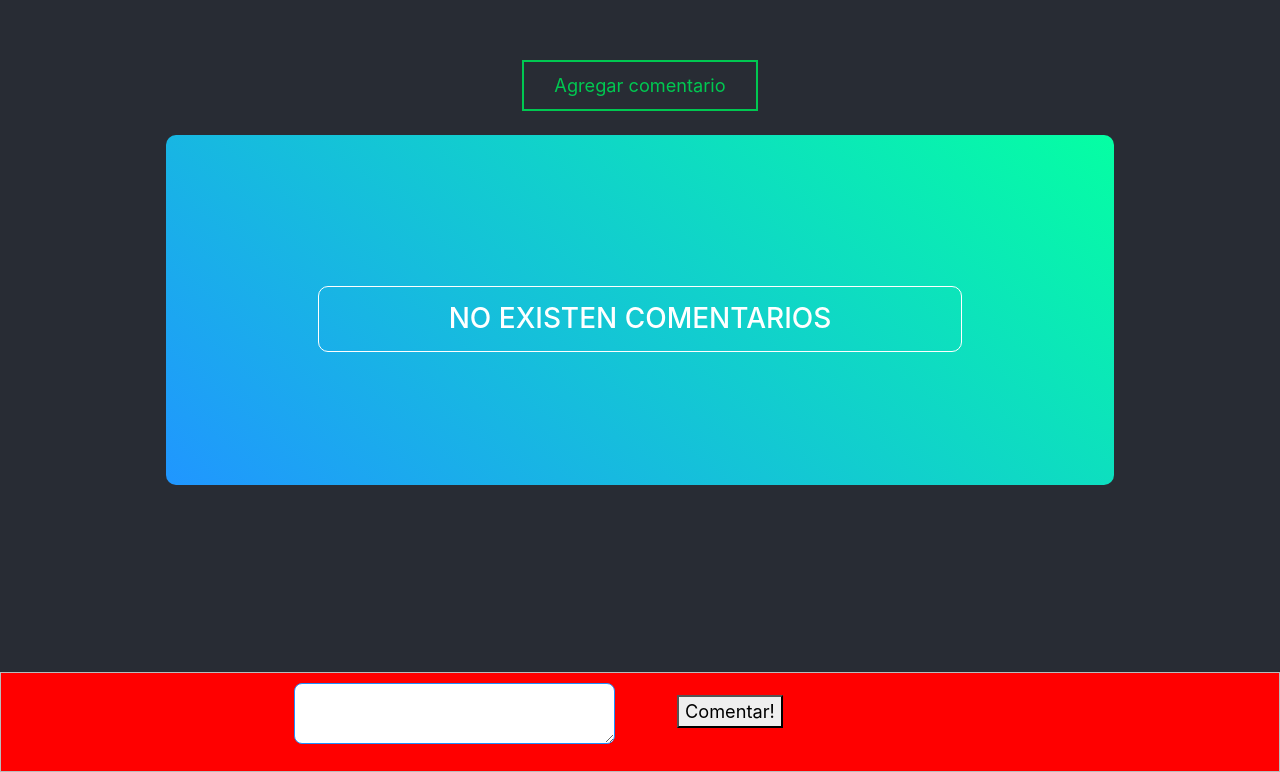
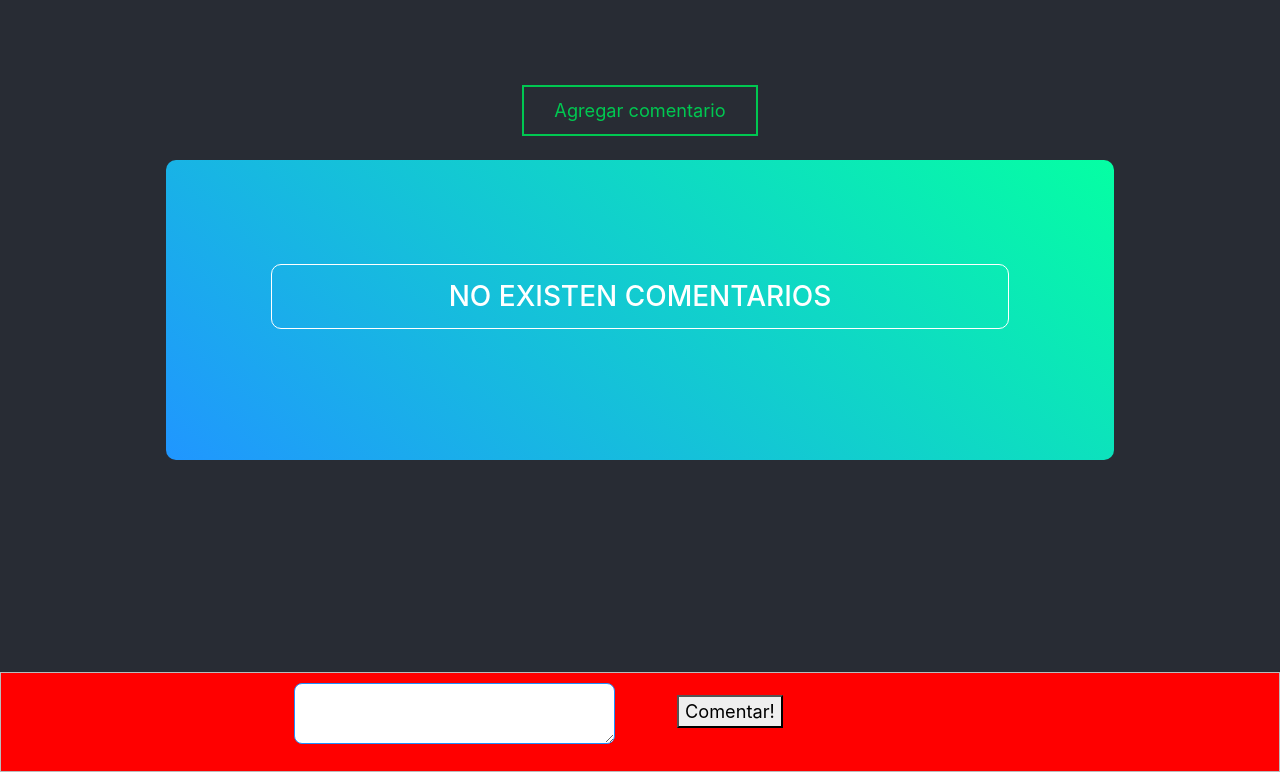
Before and after one commit to eddev92/riqra-comments, a React (Create React App) app: page / in a window 1280 px wide. Shown: the part 128-900 px from the top of the page. Built offline with nearby package versions, Linux system fonts and the light colour scheme.

Commit message:
fix style

```diff
--- a/src/styles/comment.css
+++ b/src/styles/comment.css
@@ -10,7 +10,7 @@
 .empty-comments {
 	border: 1px solid white;
 	text-align: center;
-	margin: 16%;
+	margin: 11%;
 	border-radius: 10px;
 }
 
```
